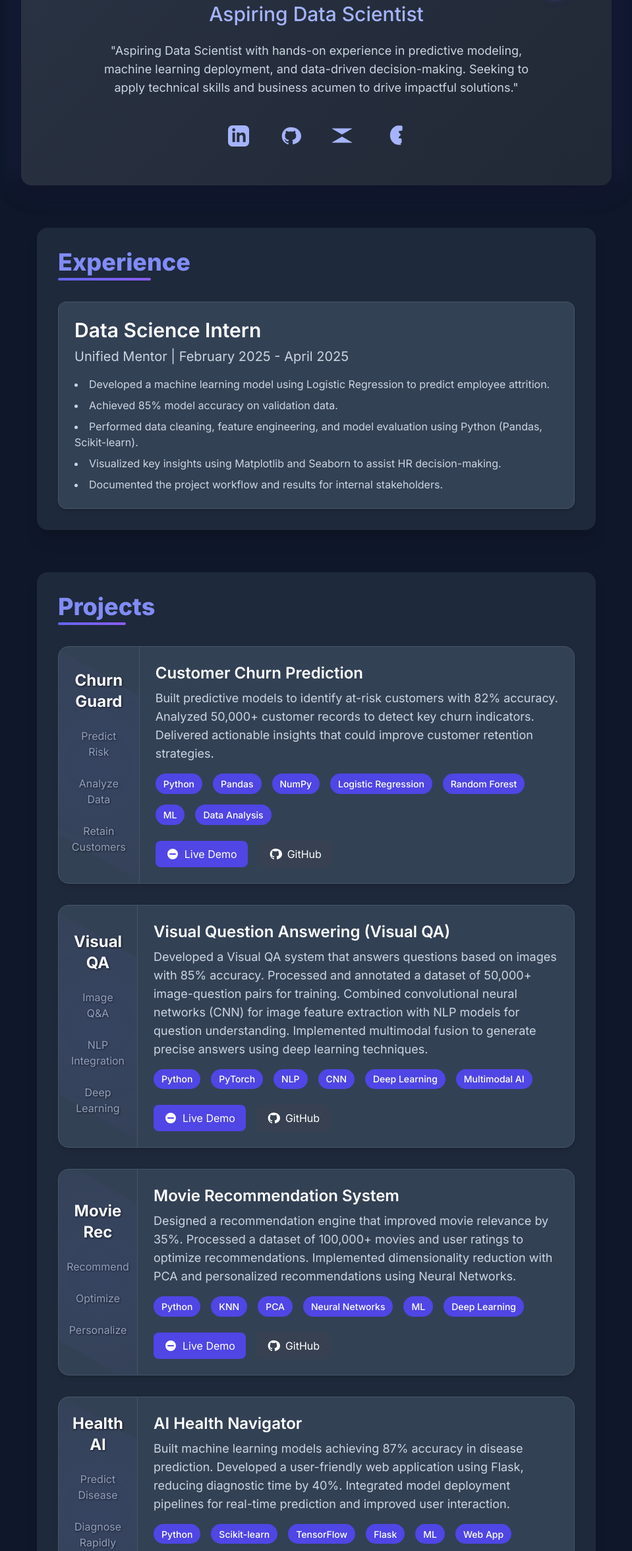
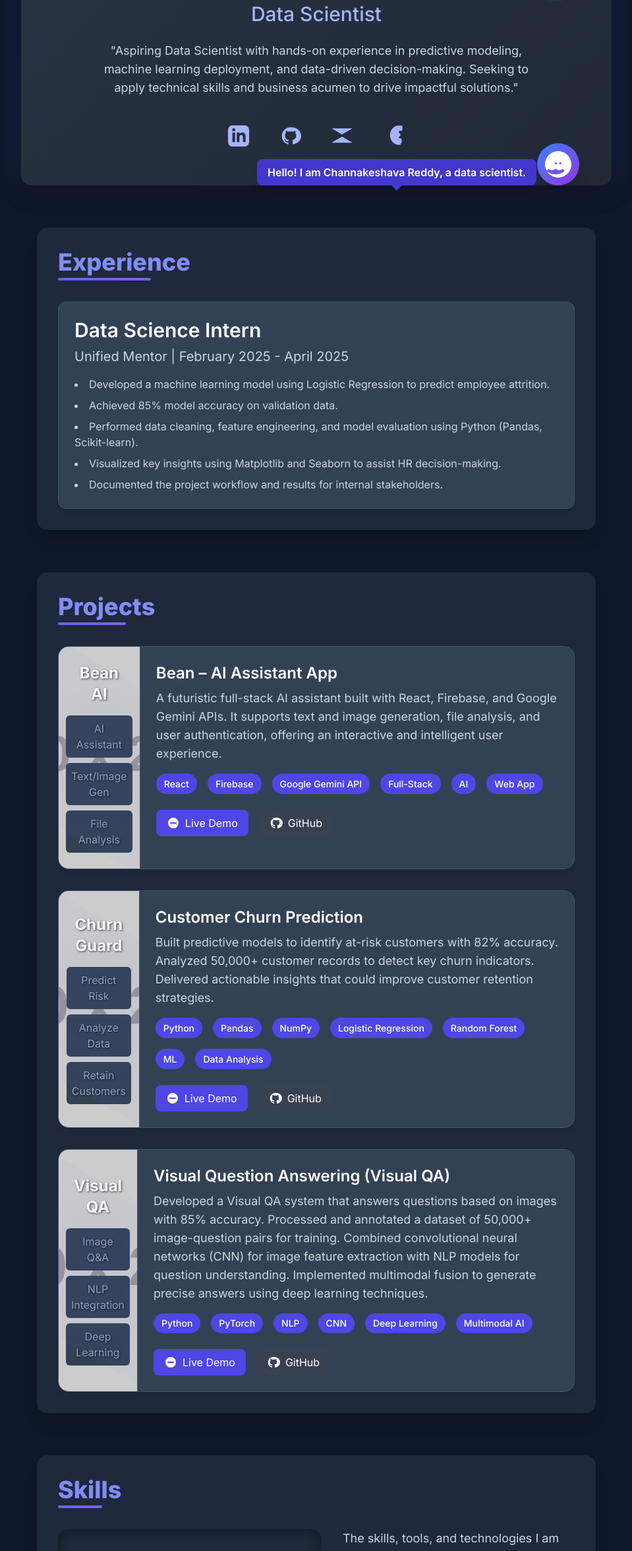
Before and after one commit to KESHAVACHINNA/My-personal-data-science-portfolio.-, a plain HTML site: page index.html in a window 1280 px wide. Shown: the part 423-2773 px from the top of the page at 66% size, without its empty margins (160-1119 px from the left). Drawn offline with nearby package versions, Linux system fonts and the light colour scheme; placeholder pictures from the web are drawn by us; animation ran at ten frames a second.

Commit message:
Update index.html

```diff
--- a/index.html
+++ b/index.html
@@ -3,7 +3,7 @@
 <head>
     <meta charset="UTF-8">
     <meta name="viewport" content="width=device-width, initial-scale=1.0">
-    <title>Channakeshava Reddy - Aspiring Data Scientist</title>
+    <title>Channakeshava Reddy - Data Scientist</title>
     <!-- Tailwind CSS CDN -->
     <script src="https://cdn.tailwindcss.com"></script>
     <!-- Three.js CDN for 3D rendering -->
@@ -110,19 +110,22 @@
         }
         /* Specific background images for each project visual pane */
         #churn-prediction-project .project-visual-pane {
-            background-image: url('customer churn prediction.jpg-aad56a5b-d1f3-4e29-801f-a60383b06c5f');
+            background-image: url('https://placehold.co/400x250/d1d5db/4b5563?text=Churn+Prediction');
         }
         #visual-qa-project .project-visual-pane {
-            background-image: url('visual qa.jpg-44aead98-fbaf-4fe7-baaf-55363dfae4fe');
+            background-image: url('https://placehold.co/400x250/d1d5db/4b5563?text=Visual+QA');
         }
         #movie-recommendation-project .project-visual-pane {
-            background-image: url('movie recomendation sustem.jpg-e9c6312b-4975-406a-b176-8db88e814b46');
+            background-image: url('https://placehold.co/400x250/d1d5db/4b5563?text=Movie+Rec');
         }
         #image-classification-project .project-visual-pane {
-            background-image: url('c150da43-4ead-4bde-b4e0-63a65a360419.jpg-6d104bb7-4aa5-4ff9-81a9-87e870e81c81');
+            background-image: url('https://placehold.co/400x250/d1d5db/4b5563?text=Image+Class');
         }
         #ai-health-navigator-project .project-visual-pane {
-            background-image: url('ai health navigator.jpg-5737753b-00c9-4054-97df-6bcf2cbffc6c');
+            background-image: url('https://placehold.co/400x250/d1d5db/4b5563?text=AI+Health');
+        }
+        #bean-ai-assistant-project .project-visual-pane {
+            background-image: url('https://placehold.co/400x250/d1d5db/4b5563?text=Bean+AI');
         }
 
         .project-visual-pane::before {
@@ -242,6 +245,7 @@
             background-size: 400% 400%;
             animation: gradientMove 15s ease infinite;
             box-shadow: 0 10px 30px rgba(0, 0, 0, 0.4), 0 0 50px rgba(99, 102, 241, 0.2); /* Enhanced shadow */
+            position: relative; /* Needed for absolute positioning of bot */
         }
 
         @keyframes gradientMove {
@@ -325,6 +329,42 @@
             color: #e0e7ff; /* Lighter on hover */
         }
 
+        /* Bot specific animations */
+        #bot-animation-container {
+            animation: fadeInUpBot 1s ease-out forwards;
+            animation-delay: 1.5s; /* Delay bot appearance */
+        }
+
+        @keyframes fadeInUpBot {
+            from {
+                opacity: 0;
+                transform: translateY(20px);
+            }
+            to {
+                opacity: 1;
+                transform: translateY(0);
+            }
+        }
+
+        #bot-speech-bubble {
+            animation: fadeInScaleBubble 0.5s ease-out forwards;
+            animation-delay: 2.5s; /* Delay speech bubble appearance after bot */
+        }
+
+        @keyframes fadeInScaleBubble {
+            from {
+                opacity: 0;
+                transform: scale(0.9);
+            }
+            to {
+                opacity: 1;
+                transform: scale(1);
+            }
+        }
+
+        #bot-text-content {
+            /* Removed white-space: nowrap; to allow text wrapping */
+        }
     </style>
 </head>
 <body class="selection:bg-indigo-500 selection:text-white">
@@ -358,7 +398,7 @@
                 Channakeshava Reddy
             </h1>
             <p class="text-2xl sm:text-3xl text-indigo-300 font-medium mb-6 hero-subtitle">
-                Aspiring Data Scientist
+                Data Scientist
             </p>
             <p class="mt-4 text-base sm:text-lg text-slate-300 max-w-2xl mx-auto leading-relaxed">
                 "Aspiring Data Scientist with hands-on experience in predictive modeling, machine learning deployment, and data-driven decision-making. Seeking to apply technical skills and business acumen to drive impactful solutions."
@@ -389,6 +429,23 @@
                     </svg>
                 </a>
             </div>
+
+            <!-- Bot Animation Container -->
+            <div id="bot-animation-container" class="absolute bottom-0 left-[40%] -translate-x-1/2 opacity-0 transition-opacity duration-1000 ease-out z-10">
+                <div class="flex items-end justify-center">
+                    <!-- Bot Speech Bubble -->
+                    <div id="bot-speech-bubble" class="bg-indigo-700 text-white px-4 py-2 rounded-lg shadow-lg relative max-w-xs sm:max-w-sm md:max-w-md lg:max-w-lg text-sm sm:text-base opacity-0 transition-opacity duration-500 ease-in-out transform scale-90 origin-bottom">
+                        <span id="bot-text-content" class="font-semibold"></span>
+                        <div class="absolute bottom-0 left-1/2 -translate-x-1/2 w-0 h-0 border-l-[10px] border-l-transparent border-r-[10px] border-r-transparent border-t-[10px] border-t-indigo-700 -mb-2"></div>
+                    </div>
+                    <!-- Bot Icon (SVG) -->
+                    <div id="bot-icon" class="w-16 h-16 bg-gradient-to-br from-blue-500 to-purple-600 rounded-full flex items-center justify-center shadow-xl transform transition-transform duration-300 ease-out hover:scale-105">
+                        <svg class="w-10 h-10 text-white" fill="currentColor" viewBox="0 0 24 24">
+                            <path d="M12 0c-6.627 0-12 5.373-12 12s5.373 12 12 12 12-5.373 12-12-5.373-12-12-12zm-2.033 16.01c.42.419.897.74 1.411.968.514.228 1.06.342 1.638.342.578 0 1.124-.114 1.638-.342.514-.228.99-.549 1.411-.968l1.783 1.783c-1.077 1.076-2.317 1.905-3.722 2.487-1.405.582-2.92.873-4.509.873-1.589 0-3.104-.291-4.509-.873-1.405-.582-2.645-1.411-3.722-2.487l1.783-1.783c.42.419.897.74 1.411.968.514.228 1.06.342 1.638.342.578 0 1.124-.114 1.638-.342.514-.228.99-.549 1.411-.968zm-.042-4.01c-.552 0-1-.447-1-1s.448-1 1-1 1 .447 1 1-.448 1-1 1zm4 0c-.552 0-1-.447-1-1s.448-1 1-1 1 .447 1 1-.448 1-1 1zm-2-6c-2.209 0-4 1.791-4 4h8c0-2.209-1.791-4-4-4z"/>
+                        </svg>
+                    </div>
+                </div>
+            </div>
         </header>
 
         <!-- Main Content Sections -->
@@ -416,6 +473,44 @@
             <section id="projects" class="bg-slate-800 p-8 rounded-2xl shadow-xl fade-in-section">
                 <h2 class="text-3xl sm:text-4xl font-extrabold text-indigo-400 mb-8 section-heading">Projects</h2>
                 <div class="grid grid-cols-1 gap-8">
+
+                    <!-- Project: Bean – AI Assistant App -->
+                    <div class="project-grid-card" id="bean-ai-assistant-project">
+                        <div class="project-visual-pane">
+                            <h3 class="text-xl sm:text-2xl font-bold text-white mb-4">Bean AI</h3>
+                            <div class="text-sm sm:text-base text-slate-400 space-y-2">
+                                <div class="p-2 bg-slate-700 rounded-md hover:bg-indigo-700 transition duration-200 cursor-pointer">AI Assistant</div>
+                                <div class="p-2 bg-slate-700 rounded-md hover:bg-indigo-700 transition duration-200 cursor-pointer">Text/Image Gen</div>
+                                <div class="p-2 bg-slate-700 rounded-md hover:bg-indigo-700 transition duration-200 cursor-pointer">File Analysis</div>
+                            </div>
+                        </div>
+                        <div class="project-content-pane">
+                            <h3 class="text-2xl font-semibold text-white mb-2">Bean – AI Assistant App</h3>
+                            <p class="text-lg text-slate-300 mb-4">A futuristic full-stack AI assistant built with React, Firebase, and Google Gemini APIs. It supports text and image generation, file analysis, and user authentication, offering an interactive and intelligent user experience.</p>
+                            <div class="flex flex-wrap gap-2 mb-4">
+                                <span class="tech-tag">React</span>
+                                <span class="tech-tag">Firebase</span>
+                                <span class="tech-tag">Google Gemini API</span>
+                                <span class="tech-tag">Full-Stack</span>
+                                <span class="tech-tag">AI</span>
+                                <span class="tech-tag">Web App</span>
+                            </div>
+                            <div class="flex space-x-4">
+                                <a href="https://bean-f25n.vercel.app/" target="_blank" rel="noopener noreferrer" class="flex items-center space-x-2 px-4 py-2 bg-indigo-600 text-white rounded-lg hover:bg-indigo-700 transition duration-300 glow-hover">
+                                    <svg class="w-5 h-5" fill="currentColor" viewBox="0 0 20 20" aria-hidden="true">
+                                        <path fill-rule="evenodd" d="M10 2a8 8 0 100 16 8 8 0 000-16zM6 9a1 1 0 000 2h8a1 1 0 100-2H6z" clip-rule="evenodd" />
+                                    </svg>
+                                    <span>Live Demo</span>
+                                </a>
+                                <a href="https://github.com/KESHAVACHINNA" target="_blank" rel="noopener noreferrer" class="flex items-center space-x-2 px-4 py-2 bg-gray-700 text-white rounded-lg hover:bg-gray-600 transition duration-300 glow-hover">
+                                    <svg class="w-5 h-5" fill="currentColor" viewBox="0 0 24 24" aria-hidden="true">
+                                        <path fill-rule="evenodd" d="M12 2C6.477 2 2 6.484 2 12.017c0 4.425 2.865 8.18 6.83 9.504.5.092.682-.217.682-.483 0-.237-.008-.868-.013-1.703-2.782.605-3.369-1.343-3.369-1.343-.454-1.158-1.11-1.466-1.11-1.466-.908-.62.069-.608.069-.608 1.003.07 1.527 1.028 1.527 1.028.89 1.53 2.343 1.087 2.913.824.092-.642.348-1.087.635-1.336-2.22-.253-4.555-1.115-4.555-4.945 0-1.09.39-1.984 1.029-2.683-.103-.253-.446-1.272.098-2.65 0 0 .84-.27 2.75 1.026.79-.22 1.63-.33 2.47-.33.84 0 1.68.11 2.47.33 1.91-1.296 2.75-1.026 2.75-1.026.546 1.378.202 2.397.099 2.65.64.699 1.029 1.593 1.029 2.683 0 3.841-2.339 4.685-4.566 4.935.359.307.678.915.678 1.848 0 1.336-.012 2.41-.012 2.723 0 .267.18.579.688.482C21.137 20.19 24 16.425 24 12.017 24 6.484 19.523 2 12 2Z" clip-rule="evenodd"/>
+                                    </svg>
+                                    <span>GitHub</span>
+                                </a>
+                            </div>
+                        </div>
+                    </div>
 
                     <!-- Project: Customer Churn Prediction -->
                     <div class="project-grid-card" id="churn-prediction-project">
@@ -479,82 +574,6 @@
                             </div>
                             <div class="flex space-x-4">
                                 <a href="https://image-caption-generater-kuwp32wcsxfp7vslhpbpzb.streamlit.app/" target="_blank" rel="noopener noreferrer" class="flex items-center space-x-2 px-4 py-2 bg-indigo-600 text-white rounded-lg hover:bg-indigo-700 transition duration-300 glow-hover">
-                                    <svg class="w-5 h-5" fill="currentColor" viewBox="0 0 20 20" aria-hidden="true">
-                                        <path fill-rule="evenodd" d="M10 2a8 8 0 100 16 8 8 0 000-16zM6 9a1 1 0 000 2h8a1 1 0 100-2H6z" clip-rule="evenodd" />
-                                    </svg>
-                                    <span>Live Demo</span>
-                                </a>
-                                <a href="https://github.com/KESHAVACHINNA" target="_blank" rel="noopener noreferrer" class="flex items-center space-x-2 px-4 py-2 bg-gray-700 text-white rounded-lg hover:bg-gray-600 transition duration-300 glow-hover">
-                                    <svg class="w-5 h-5" fill="currentColor" viewBox="0 0 24 24" aria-hidden="true">
-                                        <path fill-rule="evenodd" d="M12 2C6.477 2 2 6.484 2 12.017c0 4.425 2.865 8.18 6.83 9.504.5.092.682-.217.682-.483 0-.237-.008-.868-.013-1.703-2.782.605-3.369-1.343-3.369-1.343-.454-1.158-1.11-1.466-1.11-1.466-.908-.62.069-.608.069-.608 1.003.07 1.527 1.028 1.527 1.028.89 1.53 2.343 1.087 2.913.824.092-.642.348-1.087.635-1.336-2.22-.253-4.555-1.115-4.555-4.945 0-1.09.39-1.984 1.029-2.683-.103-.253-.446-1.272.098-2.65 0 0 .84-.27 2.75 1.026.79-.22 1.63-.33 2.47-.33.84 0 1.68.11 2.47.33 1.91-1.296 2.75-1.026 2.75-1.026.546 1.378.202 2.397.099 2.65.64.699 1.029 1.593 1.029 2.683 0 3.841-2.339 4.685-4.566 4.935.359.307.678.915.678 1.848 0 1.336-.012 2.41-.012 2.723 0 .267.18.579.688.482C21.137 20.19 24 16.425 24 12.017 24 6.484 19.523 2 12 2Z" clip-rule="evenodd"/>
-                                    </svg>
-                                    <span>GitHub</span>
-                                </a>
-                            </div>
-                        </div>
-                    </div>
-
-                    <!-- Project: Movie Recommendation System -->
-                    <div class="project-grid-card" id="movie-recommendation-project">
-                        <div class="project-visual-pane">
-                            <h3 class="text-xl sm:text-2xl font-bold text-white mb-4">Movie Rec</h3>
-                            <div class="text-sm sm:text-base text-slate-400 space-y-2">
-                                <div class="p-2 bg-slate-700 rounded-md hover:bg-indigo-700 transition duration-200 cursor-pointer">Recommend</div>
-                                <div class="p-2 bg-slate-700 rounded-md hover:bg-indigo-700 transition duration-200 cursor-pointer">Optimize</div>
-                                <div class="p-2 bg-slate-700 rounded-md hover:bg-indigo-700 transition duration-200 cursor-pointer">Personalize</div>
-                            </div>
-                        </div>
-                        <div class="project-content-pane">
-                            <h3 class="text-2xl font-semibold text-white mb-2">Movie Recommendation System</h3>
-                            <p class="text-lg text-slate-300 mb-4">Designed a recommendation engine that improved movie relevance by 35%. Processed a dataset of 100,000+ movies and user ratings to optimize recommendations. Implemented dimensionality reduction with PCA and personalized recommendations using Neural Networks.</p>
-                            <div class="flex flex-wrap gap-2 mb-4">
-                                <span class="tech-tag">Python</span>
-                                <span class="tech-tag">KNN</span>
-                                <span class="tech-tag">PCA</span>
-                                <span class="tech-tag">Neural Networks</span>
-                                <span class="tech-tag">ML</span>
-                                <span class="tech-tag">Deep Learning</span>
-                            </div>
-                            <div class="flex space-x-4">
-                                <a href="https://movie-recomendation-system-1.onrender.com" target="_blank" rel="noopener noreferrer" class="flex items-center space-x-2 px-4 py-2 bg-indigo-600 text-white rounded-lg hover:bg-indigo-700 transition duration-300 glow-hover">
-                                    <svg class="w-5 h-5" fill="currentColor" viewBox="0 0 20 20" aria-hidden="true">
-                                        <path fill-rule="evenodd" d="M10 2a8 8 0 100 16 8 8 0 000-16zM6 9a1 1 0 000 2h8a1 1 0 100-2H6z" clip-rule="evenodd" />
-                                    </svg>
-                                    <span>Live Demo</span>
-                                </a>
-                                <a href="https://github.com/KESHAVACHINNA" target="_blank" rel="noopener noreferrer" class="flex items-center space-x-2 px-4 py-2 bg-gray-700 text-white rounded-lg hover:bg-gray-600 transition duration-300 glow-hover">
-                                    <svg class="w-5 h-5" fill="currentColor" viewBox="0 0 24 24" aria-hidden="true">
-                                        <path fill-rule="evenodd" d="M12 2C6.477 2 2 6.484 2 12.017c0 4.425 2.865 8.18 6.83 9.504.5.092.682-.217.682-.483 0-.237-.008-.868-.013-1.703-2.782.605-3.369-1.343-3.369-1.343-.454-1.158-1.11-1.466-1.11-1.466-.908-.62.069-.608.069-.608 1.003.07 1.527 1.028 1.527 1.028.89 1.53 2.343 1.087 2.913.824.092-.642.348-1.087.635-1.336-2.22-.253-4.555-1.115-4.555-4.945 0-1.09.39-1.984 1.029-2.683-.103-.253-.446-1.272.098-2.65 0 0 .84-.27 2.75 1.026.79-.22 1.63-.33 2.47-.33.84 0 1.68.11 2.47.33 1.91-1.296 2.75-1.026 2.75-1.026.546 1.378.202 2.397.099 2.65.64.699 1.029 1.593 1.029 2.683 0 3.841-2.339 4.685-4.566 4.935.359.307.678.915.678 1.848 0 1.336-.012 2.41-.012 2.723 0 .267.18.579.688.482C21.137 20.19 24 16.425 24 12.017 24 6.484 19.523 2 12 2Z" clip-rule="evenodd"/>
-                                    </svg>
-                                    <span>GitHub</span>
-                                </a>
-                            </div>
-                        </div>
-                    </div>
-
-                    <!-- Project: AI Health Navigator -->
-                    <div class="project-grid-card" id="ai-health-navigator-project">
-                        <div class="project-visual-pane">
-                            <h3 class="text-xl sm:text-2xl font-bold text-white mb-4">Health AI</h3>
-                            <div class="text-sm sm:text-base text-slate-400 space-y-2">
-                                <div class="p-2 bg-slate-700 rounded-md hover:bg-indigo-700 transition duration-200 cursor-pointer">Predict Disease</div>
-                                <div class="p-2 bg-slate-700 rounded-md hover:bg-indigo-700 transition duration-200 cursor-pointer">Diagnose Rapidly</div>
-                                <div class="p-2 bg-slate-700 rounded-md hover:bg-indigo-700 transition duration-200 cursor-pointer">User Interaction</div>
-                            </div>
-                        </div>
-                        <div class="project-content-pane">
-                            <h3 class="text-2xl font-semibold text-white mb-2">AI Health Navigator</h3>
-                            <p class="text-lg text-slate-300 mb-4">Built machine learning models achieving 87% accuracy in disease prediction. Developed a user-friendly web application using Flask, reducing diagnostic time by 40%. Integrated model deployment pipelines for real-time prediction and improved user interaction.</p>
-                            <div class="flex flex-wrap gap-2 mb-4">
-                                <span class="tech-tag">Python</span>
-                                <span class="tech-tag">Scikit-learn</span>
-                                <span class="tech-tag">TensorFlow</span>
-                                <span class="tech-tag">Flask</span>
-                                <span class="tech-tag">ML</span>
-                                <span class="tech-tag">Web App</span>
-                            </div>
-                            <div class="flex space-x-4">
-                                <a href="#" target="_blank" rel="noopener noreferrer" class="flex items-center space-x-2 px-4 py-2 bg-indigo-600 text-white rounded-lg hover:bg-indigo-700 transition duration-300 glow-hover">
                                     <svg class="w-5 h-5" fill="currentColor" viewBox="0 0 20 20" aria-hidden="true">
                                         <path fill-rule="evenodd" d="M10 2a8 8 0 100 16 8 8 0 000-16zM6 9a1 1 0 000 2h8a1 1 0 100-2H6z" clip-rule="evenodd" />
                                     </svg>
@@ -1022,9 +1041,54 @@
             skillsSectionObserver.observe(skillsSection);
         }
 
-        // Initial appearance for hero section
+        // Initial appearance for hero section and bot animation
         document.addEventListener('DOMContentLoaded', () => {
             document.getElementById('hero').classList.add('is-visible');
+
+            const botContainer = document.getElementById('bot-animation-container');
+            const botSpeechBubble = document.getElementById('bot-speech-bubble');
+            const botTextContent = document.getElementById('bot-text-content');
+            const botMessage = "Hello! I am Channakeshava Reddy, a data scientist.";
+
+            if (botContainer && botSpeechBubble && botTextContent) {
+                // Function to simulate typing
+                const typeText = (element, text, delay = 50) => {
+                    let i = 0;
+                    element.innerHTML = ''; // Clear existing content
+                    const interval = setInterval(() => {
+                        if (i < text.length) {
+                            element.innerHTML += text.charAt(i);
+                            i++;
+                        } else {
+                            clearInterval(interval);
+                            // Optional: remove typing caret if desired after typing is complete
+                            // element.style.borderRight = 'none';
+                        }
+                    }, delay);
+                };
+
+                // Show bot after hero animation
+                setTimeout(() => {
+                    botContainer.classList.remove('opacity-0'); // Make bot container visible
+
+                    // Show speech bubble and start typing after a slight delay
+                    setTimeout(() => {
+                        botSpeechBubble.classList.remove('opacity-0');
+                        botSpeechBubble.classList.remove('scale-90'); // Reset scale for animation
+                        typeText(botTextContent, botMessage, 50); // Start typing
+                    }, 500); // Delay for speech bubble after bot appears
+
+                    // Hide bot and speech bubble after some time
+                    setTimeout(() => {
+                        botSpeechBubble.classList.add('opacity-0');
+                        botSpeechBubble.classList.add('scale-90'); // Animate out
+                        setTimeout(() => {
+                            botContainer.classList.add('opacity-0'); // Fade out bot container
+                        }, 500); // Delay for bot container fade out
+                    }, 8000); // Total time before bot starts fading out (adjust as needed)
+
+                }, 1500); // Initial delay for bot to appear after page load
+            }
         });
 
     </script>
```
